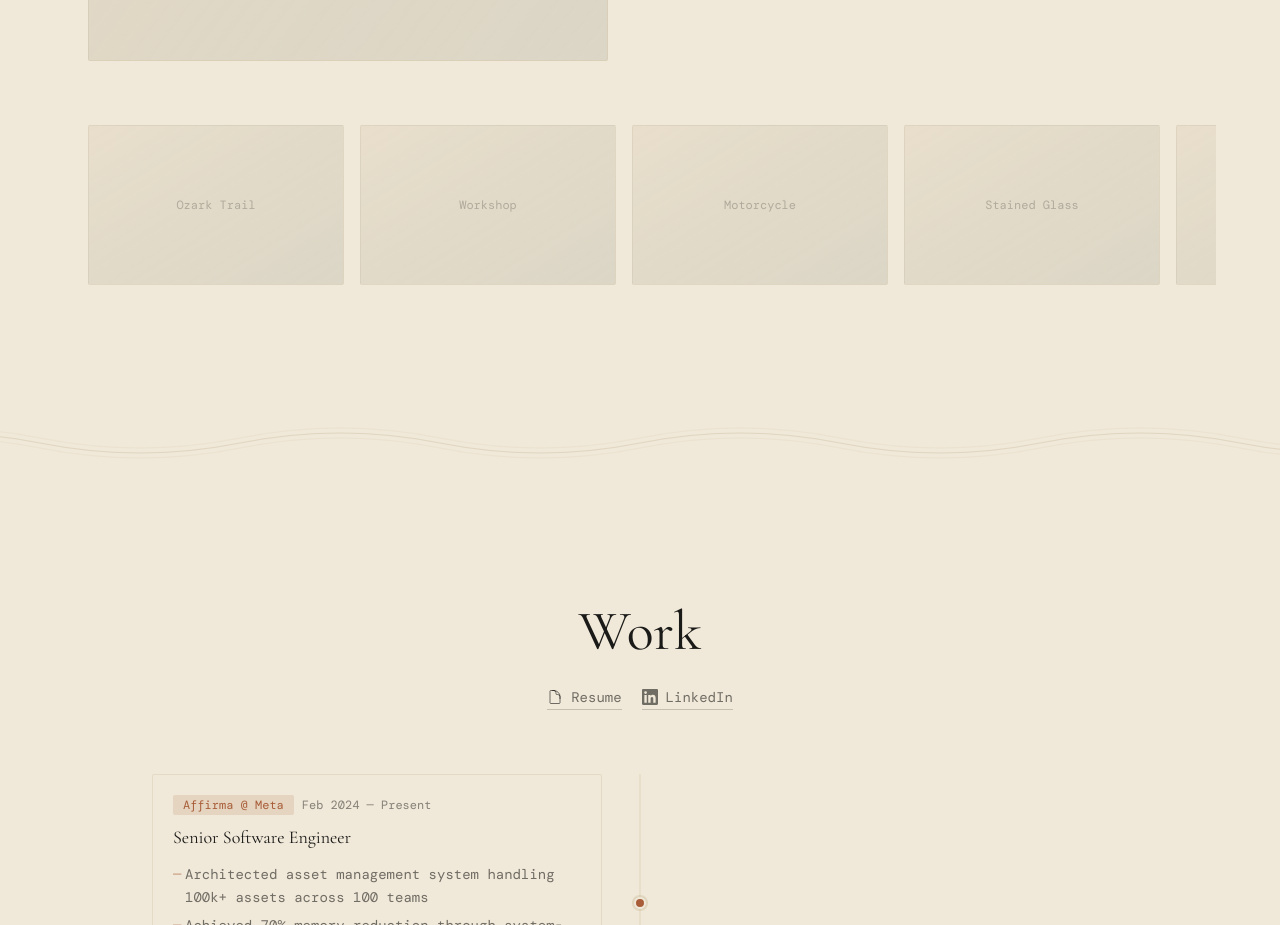
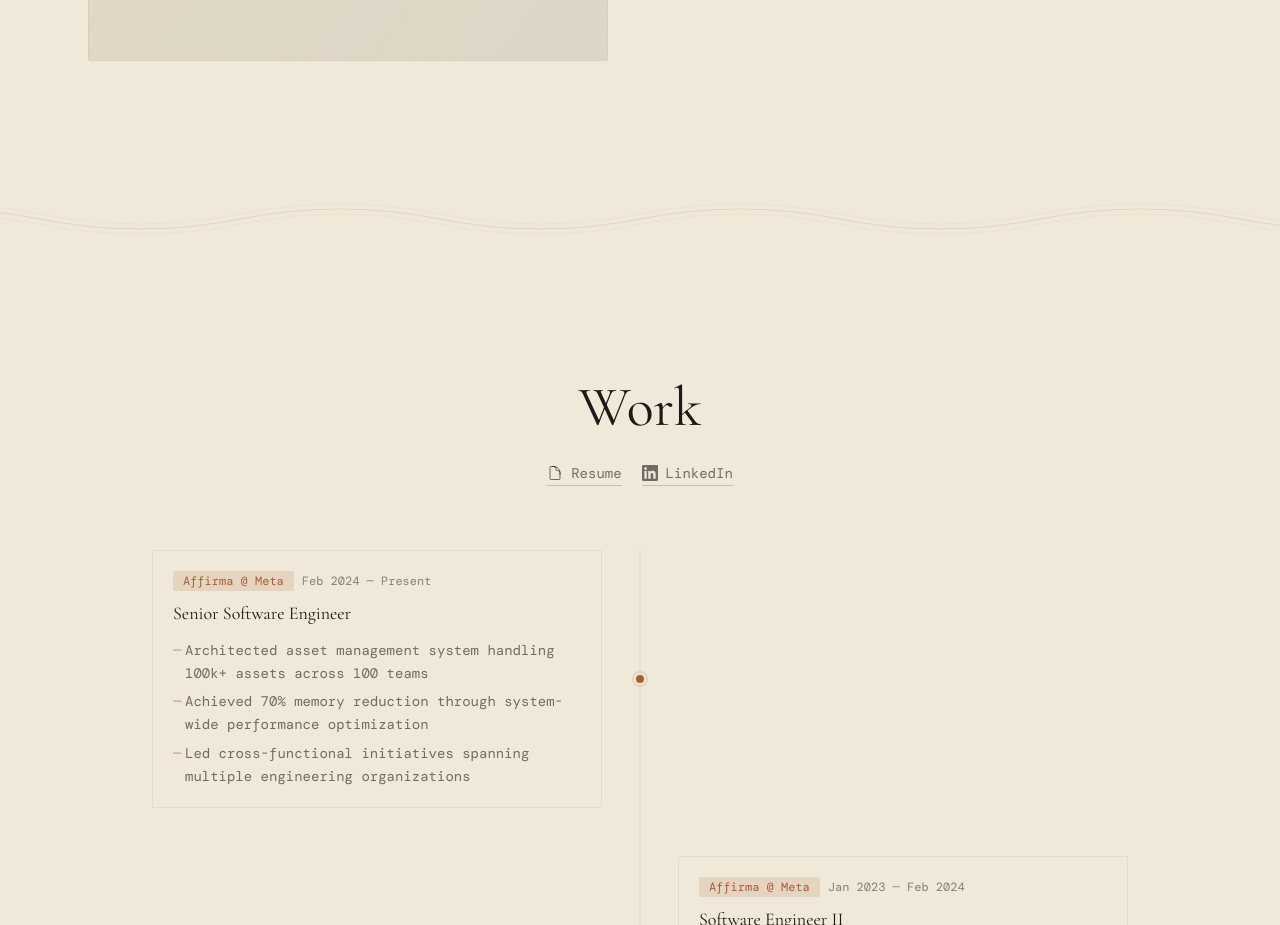
Before and after one commit to RyanRau/mono, a React (Vite) app in the folder apps/ryanzrau/: page / in a window 1280 px wide. Shown: the part 1620-2545 px from the top of the page. Built offline with nearby package versions, Linux system fonts and the light colour scheme; a web font is replaced by a local one.

Commit message:
Remove horizontal photo strip from About section
Keep only the portrait placeholder and bio text. The lifestyle
photo strip has been removed — gallery section covers photos.

https://claude.ai/code/session_019RGvVEFAuRQeS7mK6qzVHq

```diff
--- a/apps/ryanzrau/src/components/sections/About.tsx
+++ b/apps/ryanzrau/src/components/sections/About.tsx
@@ -6,15 +6,6 @@ const facts = [
   { icon: "\u{1F3CD}\uFE0F", text: "KLR 650" },
   { icon: "\u{1F3C3}", text: "Marathon Runner" },
   { icon: "\u{1F4F7}", text: "Sony a6400" },
-];
-
-const photoPlaceholders = [
-  "Ozark Trail",
-  "Workshop",
-  "Motorcycle",
-  "Stained Glass",
-  "Trail Run",
-  "Golden Hour",
 ];
 
 export function About() {
@@ -69,20 +60,6 @@ export function About() {
             </div>
           </motion.div>
         </div>
-
-        {/* Horizontal photo strip */}
-        <div className="mt-16 -mx-6 overflow-hidden">
-          <div className="flex gap-4 px-6 no-scrollbar overflow-x-auto">
-            {photoPlaceholders.map((label) => (
-              <div
-                key={label}
-                className="flex-shrink-0 w-64 h-40 bg-gradient-to-br from-stone/20 to-forest/10 rounded-sm border border-stone/20 flex items-center justify-center"
-              >
-                <span className="font-mono text-xs text-ink/25">{label}</span>
-              </div>
-            ))}
-          </div>
-        </div>
       </div>
     </section>
   );
```
